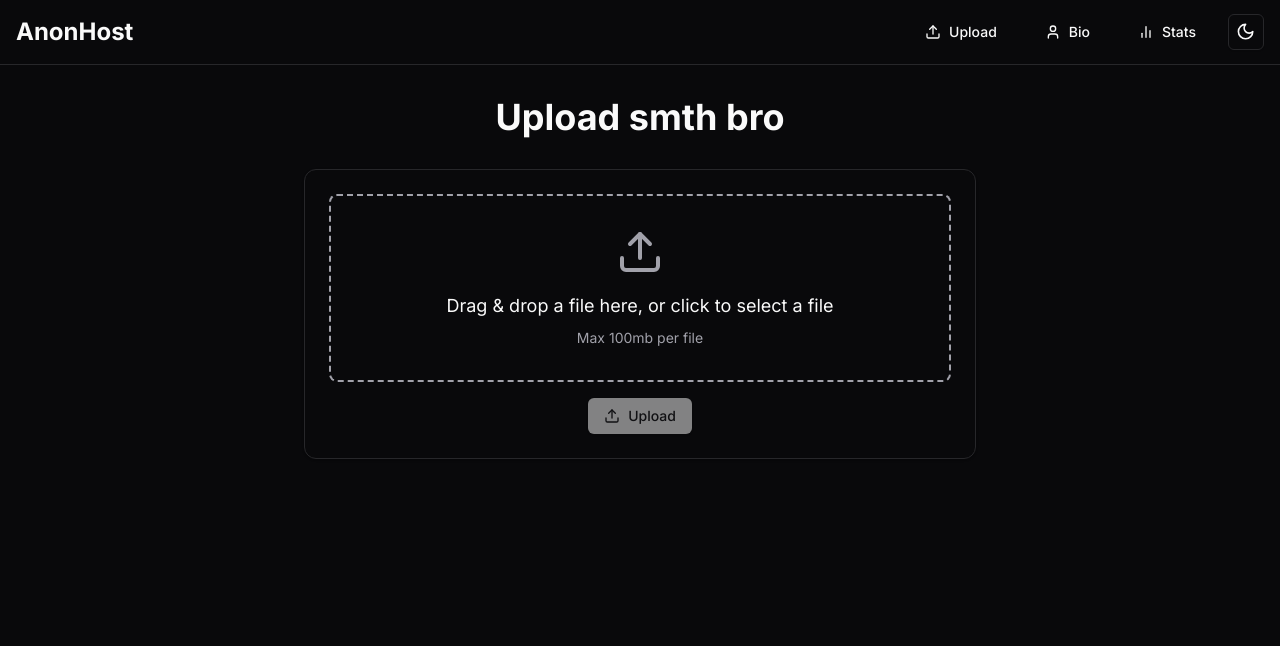
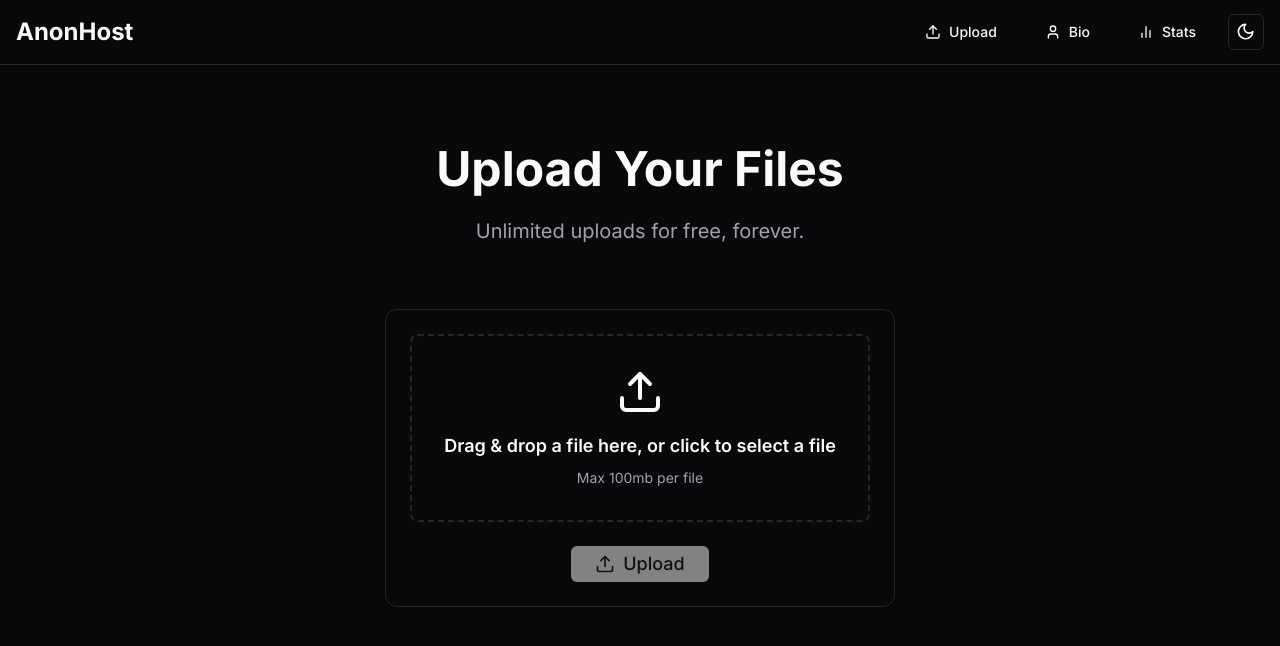
Before and after one commit to KeiranScript/keiran.cc, a Next.js app: page / in a window 1280 px wide. Shown: the top 646 px of the page. Built offline with nearby package versions, Linux system fonts and the light colour scheme.

Commit message:
AAAAA ITS FINALly DON EW

```diff
--- a/src/app/page.tsx
+++ b/src/app/page.tsx
@@ -2,9 +2,16 @@ import FileUpload from '@/components/file-upload'
 
 export default function Home() {
   return (
-    <>
-      <h1 className="text-4xl font-bold mb-8 text-center">Upload smth bro</h1>
-      <FileUpload />
-    </>
+    <div className="bg-background flex flex-col items-center justify-center px-4 py-12">
+      <h1 className="text-4xl md:text-5xl font-bold mb-6 text-center text-foreground transition-transform duration-300 transform hover:scale-105">
+        Upload Your Files
+      </h1>
+      <p className="text-lg md:text-xl text-center text-muted-foreground mb-8 max-w-2xl transition-opacity duration-300">
+        Unlimited uploads for free, forever.
+      </p>
+      <div className="flex items-center justify-center w-full max-w-3xl py-8">
+        <FileUpload />
+      </div>
+    </div>
   )
 }
--- a/src/components/file-upload.tsx
+++ b/src/components/file-upload.tsx
@@ -1,11 +1,11 @@
 'use client'
 
-import { useState, useCallback } from 'react'
+import { useState, useCallback, useEffect } from 'react'
 import { useRouter } from 'next/navigation'
 import { useDropzone } from 'react-dropzone'
 import { Button } from '@/components/ui/button'
 import { Card } from '@/components/ui/card'
-import { Upload, Loader2, File } from 'lucide-react'
+import { Upload, Loader2, File, CheckCircle } from 'lucide-react'
 import { ToastProvider, Toast, ToastTitle, ToastDescription, ToastViewport } from '@/components/ui/toast'
 import FileUrlDisplay from '@/components/file-url-display'
 
@@ -16,6 +16,8 @@ export default function FileUpload() {
   const [showToast, setShowToast] = useState(false)
   const [toastMessage, setToastMessage] = useState('')
   const [toastDescription, setToastDescription] = useState('')
+  const [uploadSuccess, setUploadSuccess] = useState(false)
+  const [buttonLabel, setButtonLabel] = useState('Upload')
   const router = useRouter()
 
   const onDrop = useCallback((acceptedFiles: File[]) => {
@@ -52,14 +54,20 @@ export default function FileUpload() {
 
       const data = await response.json()
       setUploadedFileUrl(data.url)
+      setUploadSuccess(true)
+      setButtonLabel('Uploaded')
 
-      // Set toast message and description for success
       setToastMessage('File uploaded successfully')
       setToastDescription('Visit the link to access your file!')
+
+      // Reset button label after 1 second
+      setTimeout(() => {
+        setButtonLabel('Upload')
+        setUploadSuccess(false)
+      }, 1000)
     } catch (error) {
       console.error('Upload error:', error)
 
-      // Set toast message and description for error
       setToastMessage('Upload failed')
       setToastDescription('There was an error uploading your file. Please try again.')
     } finally {
@@ -70,54 +78,75 @@ export default function FileUpload() {
     }
   }
 
+  useEffect(() => {
+    if (showToast) {
+      const timer = setTimeout(() => setShowToast(false), 5000)
+      return () => clearTimeout(timer)
+    }
+  }, [showToast])
+
   return (
     <ToastProvider>
-      <Card className="p-6 max-w-2xl mx-auto">
+      <Card className="p-6 max-w-2xl mx-auto bg-card shadow-lg">
         <div
           {...getRootProps()}
-          className={`border-2 border-dashed rounded-lg p-8 text-center cursor-pointer transition-colors ${isDragActive ? 'border-primary' : 'border-muted-foreground'
+          className={`border-2 border-dashed rounded-lg p-8 text-center cursor-pointer transition-colors ${isDragActive ? 'border-primary' : 'border-muted'
             }`}
         >
           <input {...getInputProps()} />
           {file ? (
             <div className="flex items-center justify-center space-x-4">
-              <File className="h-8 w-8 text-muted-foreground" />
-              <span className="text-lg font-medium">{file.name}</span>
+              <File className="h-8 w-8 text-primary" />
+              <span className="text-lg font-medium text-foreground">{file.name}</span>
             </div>
           ) : (
             <div>
-              <Upload className="h-12 w-12 text-muted-foreground mx-auto mb-4" />
-              <p className="text-lg mb-2">Drag & drop a file here, or click to select a file</p>
+              <Upload className="h-12 w-12 text-primary mx-auto mb-4" />
+              <p className="text-lg mb-2 font-semibold text-foreground">Drag & drop a file here, or click to select a file</p>
               <p className="text-sm text-muted-foreground">
                 Max 100mb per file
               </p>
             </div>
           )}
         </div>
-        <div className="mt-4 flex justify-center">
-          <Button onClick={handleUpload} disabled={!file || uploading}>
+        <div className="mt-6 flex justify-center">
+          <Button
+            onClick={handleUpload}
+            disabled={!file || uploading}
+            className="px-6 py-2 text-lg transition-all duration-200 ease-in-out transform hover:scale-105 bg-primary text-primary-foreground"
+          >
             {uploading ? (
               <>
-                <Loader2 className="mr-2 h-4 w-4 animate-spin" />
+                <Loader2 className="mr-2 h-5 w-5 animate-spin" />
                 Uploading...
+              </>
+            ) : uploadSuccess ? (
+              <>
+                <CheckCircle className="mr-2 h-5 w-5 text-green-500" />
+                {buttonLabel}
               </>
             ) : (
               <>
-                <Upload className="mr-2 h-4 w-4" />
-                Upload
+                <Upload className="mr-2 h-5 w-5" />
+                {buttonLabel}
               </>
             )}
           </Button>
         </div>
-        {uploadedFileUrl && <FileUrlDisplay url={uploadedFileUrl} />}
+        {uploadedFileUrl && (
+          <div className="mt-6">
+            <FileUrlDisplay url={uploadedFileUrl} />
+          </div>
+        )}
       </Card>
 
-      {/* Toast Notification */}
       {showToast && (
-        <Toast onOpenChange={setShowToast}>
-          <ToastTitle>{toastMessage}</ToastTitle>
-          <ToastDescription>{toastDescription}</ToastDescription>
-        </Toast>
+        <div className="fixed bottom-4 right-4 z-50">
+          <Toast onOpenChange={setShowToast}>
+            <ToastTitle>{toastMessage}</ToastTitle>
+            <ToastDescription>{toastDescription}</ToastDescription>
+          </Toast>
+        </div>
       )}
 
       <ToastViewport />
--- a/src/components/file-url-display.tsx
+++ b/src/components/file-url-display.tsx
@@ -16,7 +16,6 @@ export default function FileUrlDisplay({ url }: FileUrlDisplayProps) {
   const [toastTitle, setToastTitle] = useState('')
   const [toastDescription, setToastDescription] = useState('')
 
-  // Prepend the base URL from environment variables
   const fullUrl = `${process.env.NEXT_PUBLIC_BASE_URL}${url}`
 
   const copyToClipboard = async () => {
@@ -24,13 +23,11 @@ export default function FileUrlDisplay({ url }: FileUrlDisplayProps) {
       setCopying(true)
       await navigator.clipboard.writeText(fullUrl)
 
-      // Set toast message for success
       setToastTitle("URL copied")
       setToastDescription("The file URL has been copied to your clipboard.")
     } catch (err) {
       console.error('Failed to copy: ', err)
 
-      // Set toast message for error
       setToastTitle("Copy failed")
       setToastDescription("There was an error copying the URL. Please try again.")
     } finally {
@@ -45,7 +42,7 @@ export default function FileUrlDisplay({ url }: FileUrlDisplayProps) {
         <Input value={fullUrl} readOnly className="flex-grow" />
         <Button onClick={copyToClipboard} disabled={copying}>
           <Copy className="mr-2 h-4 w-4" />
-          {copying ? 'Copying...' : 'Copy'}
+          Copy
         </Button>
         <Button asChild>
           <a href={fullUrl} target="_blank" rel="noopener noreferrer">
@@ -55,7 +52,6 @@ export default function FileUrlDisplay({ url }: FileUrlDisplayProps) {
         </Button>
       </div>
 
-      {/* Toast Notification */}
       {showToast && (
         <Toast onOpenChange={setShowToast}>
           <ToastTitle>{toastTitle}</ToastTitle>
```
Also changed, not shown: package.json (+11 -10 lines), src/app/bio/page.tsx (+48 -17 lines), 1 other file (tests, documents, lock files or other folders).
